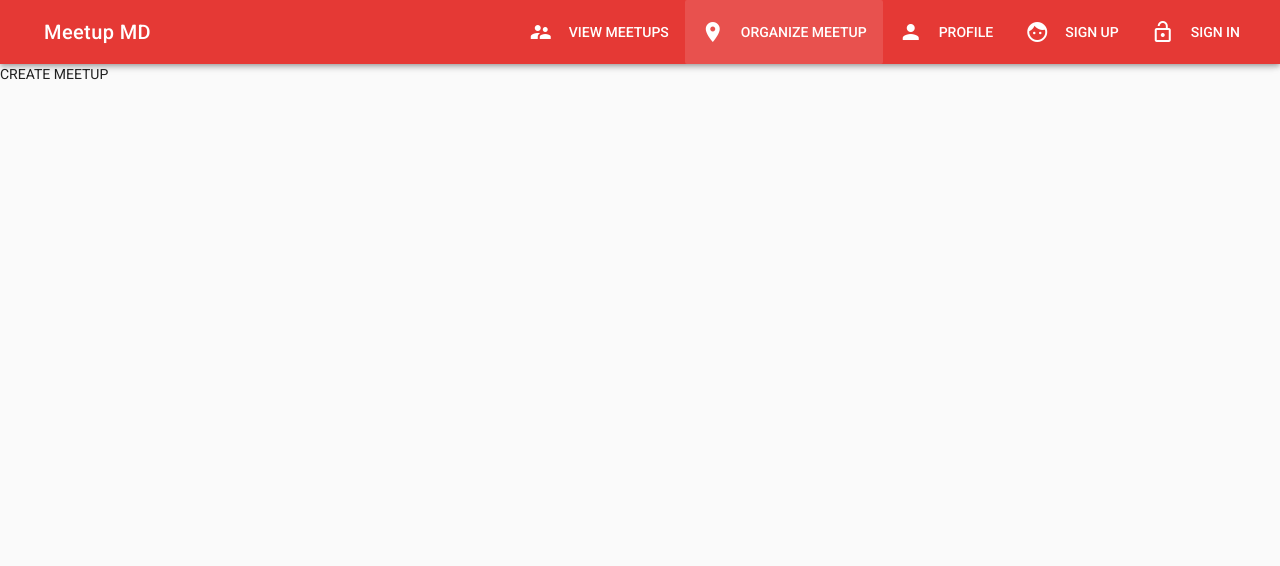
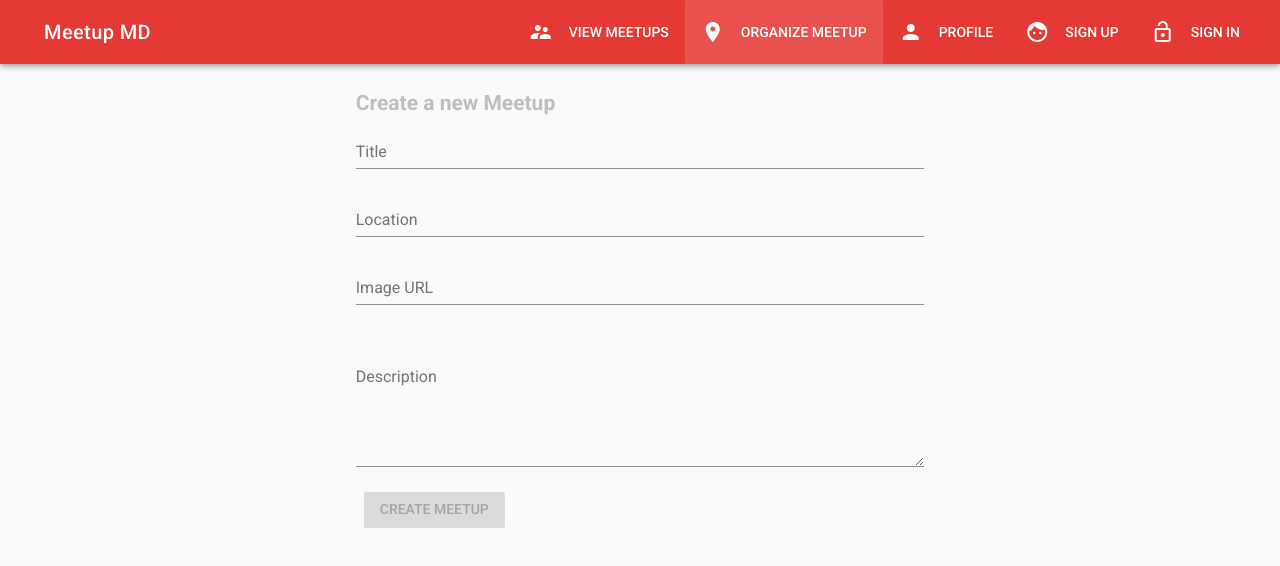
Before and after one commit to chrisgartsen/meetup-md, a Vue app: page /meetup/new in a window 1280 px wide. Shown: the top 566 px of the page. Built offline with nearby package versions, Linux system fonts and the light colour scheme.

Commit message:
Add create meetup page

```diff
--- a/src/components/meetup/create-meetup-page.vue
+++ b/src/components/meetup/create-meetup-page.vue
@@ -1,11 +1,83 @@
 <template>
   <v-content>
-    <div>CREATE MEETUP</div>
+    <v-container>
+      <v-layout row>
+        <v-flex xs12 sm6 offset-sm3>
+          <h2 class="secondary--text">Create a new Meetup</h2>
+
+        </v-flex>
+      </v-layout>
+      <v-layout row>
+        <v-flex xs12>
+          <form @submit.prevent="onCreateMeetup">
+            <v-layout>
+              <v-flex xs12 sm6 offset-sm3>
+                <v-text-field name="title" label="Title" id="title" required v-model="title"></v-text-field>
+              </v-flex>
+            </v-layout>
+            <v-layout>
+              <v-flex xs12 sm6 offset-sm3>
+                <v-text-field name="location" label="Location" id="location" required v-model="location"></v-text-field>
+              </v-flex>
+            </v-layout>
+            <v-layout>
+              <v-flex xs12 sm6 offset-sm3>
+                <v-text-field name="imageUrl" label="Image URL" id="image-url" required v-model="imageUrl"></v-text-field>
+              </v-flex>
+            </v-layout>
+              <v-layout>
+              <v-flex xs12 sm6 offset-sm3>
+                <img :src="imageUrl" width="100%">
+              </v-flex>
+            </v-layout>
+            <v-layout>
+              <v-flex xs12 sm6 offset-sm3>
+                <v-text-field name="description" label="Description" id="description"  multi-line></v-text-field>
+              </v-flex>
+            </v-layout>
+            <v-layout row>
+              <v-flex xs12 sm6 offset-sm3>
+                <v-btn color="primary" :disabled="!formIsValid" type="sumbit">Create Meetup</v-btn>
+              </v-flex>
+            </v-layout>
+          </form>
+        </v-flex>
+      </v-layout>
+    </v-container>
   </v-content>
 </template>
 
 <script>
   export default {
-    name: 'create-meetup-page'
+    name: 'create-meetup-page',
+    data() {
+      return {
+        title: '',
+        location: '',
+        imageUrl: '',
+        description: ''
+      }
+    },
+    computed: {
+      formIsValid() {
+        return this.title !== '' && this.location !== '' && this.imageUrl !== ''
+      }
+    },
+    methods: {
+      onCreateMeetup() {
+        if(!this.formIsValid) {
+          return
+        }
+        const meetupData = {
+          title: this.title,
+          location: this.location,
+          imageUrl: this.imageUrl,
+          description: this.description,
+          date: new Date()
+        }
+        this.$store.dispatch("createMeetup", meetupData)
+        this.$router.push("/meetups")
+      }
+    }
   }
 </script>
--- a/src/store/index.js
+++ b/src/store/index.js
@@ -33,8 +33,24 @@ export default new Vuex.Store({
       ]
     }
   },
-  mutations: {},
-  actions: {},
+  mutations: {
+    createMeetup(state, payload) {
+      state.loadedMeetups.push(payload)
+    }
+  },
+  actions: {
+    createMeetup({commit}, payload) {
+      const meetup = {
+        id: 'ajajajaj',
+        title: payload.title,
+        location: payload.location,
+        imageUrl: payload.imageUrl,
+        description: payload.description,
+        date: payload.date
+      }
+      commit("createMeetup", meetup)
+    }
+  },
   getters: {
     loadedMeetups(state) {
       return state.loadedMeetups//.sort((meetupA, meetupB) => { return meetupA.date > meetupB.date})
```
